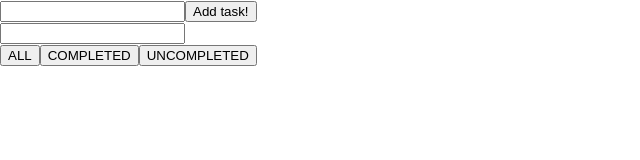
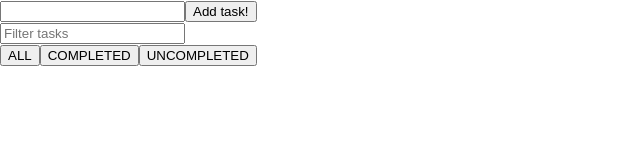
Before and after one commit to Edyta2801/React-day6, a React (Create React App) app: page / in a window 1280 px wide. Shown: the top 160 px of the page, without its empty margins (0-640 px from the left). Built offline with nearby package versions, Linux system fonts and the light colour scheme.

Commit message:
filter task

```diff
--- a/src/ToDo/Search.js
+++ b/src/ToDo/Search.js
@@ -8,6 +8,7 @@ const Search = (props) => (
                 type="text"
                 value={props.filterText}
                 onChange={props.onFilterTextChangeHandler}
+                placeholder="Filter tasks"
             />
         </div>
         <div>
--- a/src/ToDo/ToDo.js
+++ b/src/ToDo/ToDo.js
@@ -14,7 +14,8 @@ class ToDo extends React.Component {
             tasks: [],
             filterText: '',
             chosenFilter: 'ALL',
-            newTaskText: ''
+            newTaskText: '',
+
         }
     )
     componentDidUpdate() {
@@ -78,18 +79,18 @@ class ToDo extends React.Component {
                     onNewTaskTextChangeHandler={this.onNewTaskTextChangeHandler}
                     addTask={this.addTask}
                 />
-                <List
-                    tasksList={this.state.tasks}
-                    completeTask={this.completeTask}
-                    deleteTask={this.deleteTask}
-                />
                 <Search
                     filterText={this.state.filterText}
-                    onFilterTextChangeHandler={this.onFilterTextChangeHandler}
+                    chosenFilter={this.state.chosenFilter}
                     onAllClickHandler={this.onAllClickHandler}
                     onCompletedClickHandler={this.onCompletedClickHandler}
                     onUnCompletedClickHandler={this.onUnCompletedClickHandler}
 
+                />
+                 <List
+                    tasksList={this.state.tasks}
+                    completeTask={this.completeTask}
+                    deleteTask={this.deleteTask}
                 />
 
             </div>
```
